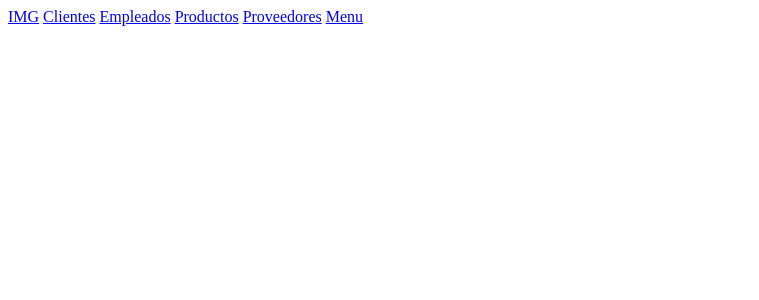
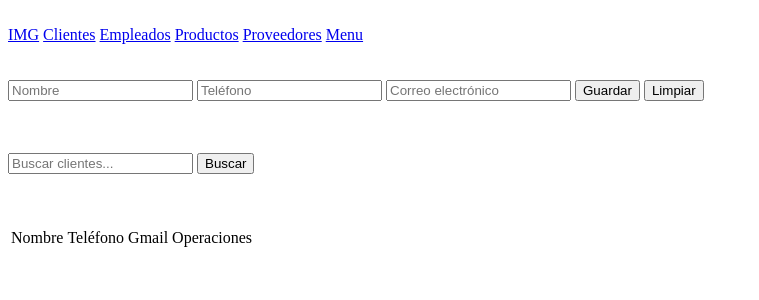
Before and after one commit to 4shion/Consulado, a Flask app: page /swicht_clientes in a window 1280 px wide. Shown: the top 300 px of the page, without its empty margins (0-759 px from the left). Run offline with Flask 3, Linux system fonts and the light colour scheme; data that the repository does not hold is empty; some libraries are stand-ins or nearby versions.

Commit message:
Programacion ya esta

```diff
--- a/App.py
+++ b/App.py
@@ -1,6 +1,7 @@
 # pip3 install flask flask-mysqldb
 import base64
-from flask import Flask, render_template, request, redirect, url_for, flash, session
+import os
+from flask import Flask, render_template, request, redirect, url_for, flash, session, send_from_directory
 from flask_mysqldb import MySQL
 
 # Creamos un objeto con el nombre app y le pasamos el parámetro name
@@ -31,10 +32,27 @@ def Index():
 def swicht_main():
     return render_template('index.html')
 
-#Boton Clientes
+# Botón clientes
 @app.route('/swicht_clientes')
 def swicht_clientes():
-    return render_template('clientes.html')
+    cur = mysql.connection.cursor()
+    cur.execute('''
+        SELECT idClientes, nombre, telefono, gmail, estado
+        FROM clientes
+        WHERE estado = TRUE
+    ''')
+    data = cur.fetchall()
+
+    # Preparar los datos para la tabla
+    clientes = []
+    for row in data:
+        # Incluye el ID como el primer elemento para facilitar operaciones
+        clientes.append((row[0], row[1], row[2], row[3], row[4]))
+
+    cliente_m = session.get('cliente_m')
+    session.pop('cliente_m', None)
+
+    return render_template('clientes.html', clientes=clientes, bandera=bandera, cliente_m=cliente_m)
 
 #Botón empleados
 @app.route('/swicht_empleados')
@@ -113,10 +131,18 @@ def swicht_proveedores():
 
     return render_template('proveedores.html', proveedores=proveedores, bandera=bandera, proveedor_m=proveedor_m)
 
-#Boton menu
+# Ruta para descargar el archivo PDF
 @app.route('/menu')
 def menu():
-    return redirect(url_for('/swicht_productos'))
+    # Ruta relativa al directorio 'pdfs'
+    carpeta_pdfs = os.path.join(os.getcwd(), 'pdfs')
+    nombre_pdf = 'Menú café consulado .pdf'
+
+    # Verificar si el archivo existe
+    if os.path.exists(os.path.join(carpeta_pdfs, nombre_pdf)):
+        return send_from_directory(carpeta_pdfs, nombre_pdf, as_attachment=True)  # Enviar el archivo como adjunto
+    else:
+        return redirect(url_for('index'))  # Redirigir al inicio o a la página que desees
 
 #Agregar productos
 @app.route('/agg_productos', methods = ['POST'])
@@ -655,6 +681,151 @@ def buscar_empleados():
 
     return render_template('empleados.html', empleados=empleados, query=query, bandera=bandera)
 
+#Agregar clientes
+@app.route('/agg_clientes', methods=['POST'])
+def agg_clientes():
+    global bandera
+
+    if bandera:
+        id_cliente = session.get('idCliente')
+        session.pop('idCliente', None)
+        bandera = False
+
+        nombre = request.form['nombre']
+        telefono = request.form['telefono']
+        gmail = request.form['gmail']
+
+        # Validaciones básicas
+        errores = []
+
+        # Validar que el nombre no sea solo números
+        if nombre.isdigit():
+            errores.append("El nombre no puede contener solo números.")
+
+        # Validar que el teléfono contenga solo números
+        if telefono and not telefono.isdigit():
+            errores.append("El teléfono debe contener solo números.")
+
+        # Si hay errores, devolverlos al usuario
+        if errores:
+            for error in errores:
+                flash(error)
+            return redirect(url_for('swicht_clientes'))
+
+        # Actualizar cliente si `bandera` está activada
+        cur = mysql.connection.cursor()
+        cur.execute('''
+            UPDATE clientes
+            SET nombre = %s, telefono = %s, gmail = %s
+            WHERE idClientes = %s
+        ''', (nombre, telefono, gmail, id_cliente))
+        mysql.connection.commit()
+
+        flash('Cliente modificado satisfactoriamente')
+        return redirect(url_for('swicht_clientes'))
+
+    else:
+        if request.method == 'POST':
+            nombre = request.form['nombre']
+            telefono = request.form['telefono']
+            gmail = request.form['gmail']
+
+            # Validaciones básicas
+            errores = []
+
+            # Validar que el nombre no sea solo números
+            if nombre.isdigit():
+                errores.append("El nombre no puede contener solo números.")
+
+            # Validar que el teléfono contenga solo números
+            if telefono and not telefono.isdigit():
+                errores.append("El teléfono debe contener solo números.")
+
+            # Validar si el cliente ya existe en la base de datos
+            cur = mysql.connection.cursor()
+            cur.execute("SELECT COUNT(*) FROM clientes WHERE nombre = %s", (nombre,))
+            cliente_existe = cur.fetchone()[0]
+
+            if cliente_existe > 0:
+                errores.append(f"El cliente '{nombre}' ya existe en la base de datos.")
+
+            # Si hay errores, devolverlos al usuario
+            if errores:
+                for error in errores:
+                    flash(error)
+                return redirect(url_for('swicht_clientes'))
+
+            # Insertar cliente
+            cur = mysql.connection.cursor()
+            cur.execute('''
+                INSERT INTO clientes (nombre, telefono, gmail, estado)
+                VALUES (%s, %s, %s, %s)
+            ''', (nombre, telefono, gmail, True))
+            mysql.connection.commit()
+
+            flash('Cliente añadido satisfactoriamente')
+            return redirect(url_for('swicht_clientes'))
+
+#Eliminar clientes
+@app.route('/eliminar_clientes/<id>')
+def delete_clientes(id):
+    cur = mysql.connection.cursor()
+    cur.execute('UPDATE clientes SET estado = %s WHERE idClientes = %s', (False, id))
+    mysql.connection.commit()
+
+    flash('Cliente removido correctamente')
+
+    return redirect(url_for('swicht_clientes'))
+
+#Editar clientes
+@app.route('/editar_clientes/<id>')
+def editar_cliente(id):
+    cur = mysql.connection.cursor()
+    cur.execute('''
+        SELECT idClientes, nombre, telefono, gmail, estado
+        FROM clientes
+        WHERE idClientes = %s
+    ''', (id,))
+    data = cur.fetchone()
+
+    # Convertir los datos a una lista para poder modificarlos si es necesario
+    data = list(data)
+    data[4] = None  # Limpiar el campo 'estado' para no enviarlo a la plantilla
+
+    session['cliente_m'] = data
+    session['idCliente'] = data[0]  # Guardar el ID del cliente en la sesión
+
+    global bandera
+    bandera = True
+
+    return redirect(url_for('swicht_clientes'))
+
+#Buscar clientes
+@app.route('/buscar_clientes/', methods=['GET'])
+def buscar_clientes():
+    global bandera
+
+    # Obtener el término de búsqueda desde los parámetros de la URL
+    query = request.args.get('query', '').strip()
+
+    # Validar que no esté vacío
+    if not query:
+        flash("Por favor, ingresa un término de búsqueda.")
+        return redirect(url_for('swicht_clientes'))
+
+    cur = mysql.connection.cursor()
+    cur.execute('''
+        SELECT idClientes, nombre, telefono, gmail, estado
+        FROM clientes
+        WHERE nombre LIKE %s AND estado = True
+    ''', (f"%{query}%",))  # Buscar clientes cuyo nombre contenga el texto de búsqueda
+    resultados = cur.fetchall()
+
+    # Convertir los resultados a una lista de tuplas (formato simple)
+    clientes = [(row[0], row[1], row[2], row[3]) for row in resultados]
+
+    return render_template('clientes.html', clientes=clientes, query=query, bandera=bandera)
+
 #Reset Bandera
 @app.route('/reset_bandera', methods=['POST'])
 def reset_bandera():
--- a/templates/clientes.html
+++ b/templates/clientes.html
@@ -1,6 +1,101 @@
-<a href="/swicht_main">IMG</a>
-<a href="/swicht_clientes">Clientes</a>
-<a href="/swicht_empleados">Empleados</a>
-<a href="/swicht_productos">Productos</a>
-<a href="/swicht_proveedores">Proveedores</a>
-<a href="/menu">Menu</a>
+{% with messages = get_flashed_messages() %}
+{% if messages %}
+{% for message in messages %}
+    <p>{{ message }}</p>
+{% endfor %}
+{% endif %}
+{% endwith %}
+
+<br>
+
+<a href="/swicht_main" onclick="resetFormulario()">IMG</a>
+<a href="/swicht_clientes" onclick="resetFormulario()">Clientes</a>
+<a href="/swicht_empleados" onclick="resetFormulario()">Empleados</a>
+<a href="/swicht_productos" onclick="resetFormulario()">Productos</a>
+<a href="/swicht_proveedores" onclick="resetFormulario()">Proveedores</a>
+<a href="{{ url_for('menu') }}" id="downloadLink">Menu</a>
+
+<br>
+
+<script>
+    // Verifica si el enlace fue clickeado y activa la descarga
+    document.getElementById('downloadLink').addEventListener('click', function() {
+        alert("El archivo PDF está siendo descargado.");
+    });
+</script>
+
+<br>
+
+<script>
+    function resetFormulario() {
+        fetch('/reset_bandera', { method: 'POST' })
+            .then(response => console.log("Bandera cambiada en el servidor"))
+            .catch(error => console.error("Error al cambiar bandera:", error));
+    }
+</script>
+
+<br>
+
+<form action="/agg_clientes" method="POST" enctype="multipart/form-data">
+    {% if bandera %}
+    <!-- Editar cliente -->
+    <input type="text" name="nombre" placeholder="Nombre" value="{{ cliente_m[1] }}" required>
+    <input type="text" name="telefono" placeholder="Teléfono" value="{{ cliente_m[2] }}" required>
+    <input type="email" name="gmail" placeholder="Correo electrónico" value="{{ cliente_m[3] }}" required>
+    {% else %}
+    <!-- Agregar nuevo cliente -->
+    <input type="text" name="nombre" placeholder="Nombre" required>
+    <input type="text" name="telefono" placeholder="Teléfono" required>
+    <input type="email" name="gmail" placeholder="Correo electrónico" required>
+    {% endif %}
+
+    <button type="submit">Guardar</button>
+    <button type="button" onclick="window.location.href='/swicht_clientes'; resetFormulario()">Limpiar</button>
+</form>
+
+<br>
+
+<script>
+    function confirmarEliminacion() {
+        return confirm("¿Estás seguro de que deseas eliminar este cliente?");
+    }
+</script>
+
+<br>
+
+<form action="{{ url_for('buscar_clientes') }}" method="GET">
+    <input type="text" name="query" placeholder="Buscar clientes..." required>
+    <button type="submit">Buscar</button>
+</form>
+
+<br>
+
+{% if query %}
+    <h3>Resultados para "{{ query }}"</h3>
+{% endif %}
+
+<br>
+
+<table>
+    <thead>
+        <tr>
+            <td>Nombre</td>
+            <td>Teléfono</td>
+            <td>Gmail</td>
+            <td>Operaciones</td>
+        </tr>
+    </thead>
+    <tbody>
+        {% for cliente in clientes %}
+            <tr>
+                <td>{{ cliente[1] }}</td>  <!-- Nombre -->
+                <td>{{ cliente[2] }}</td>  <!-- Teléfono -->
+                <td>{{ cliente[3] }}</td>  <!-- Gmail -->
+                <td>
+                    <a href="/editar_clientes/{{ cliente[0] }}" onclick="window.location.href='/swicht_clientes'">Editar</a>
+                    <a href="/eliminar_clientes/{{ cliente[0] }}" onclick="resetFormulario(); return confirmarEliminacion()">Eliminar</a>
+                </td>
+            </tr>
+        {% endfor %}
+    </tbody>
+</table>
```
Also changed, not shown: templates/empleados.html (+10 -1 lines), templates/index.html (+12 -1 lines), templates/productos.html (+10 -1 lines), templates/proveedores.html (+10 -1 lines), 1 other file.
